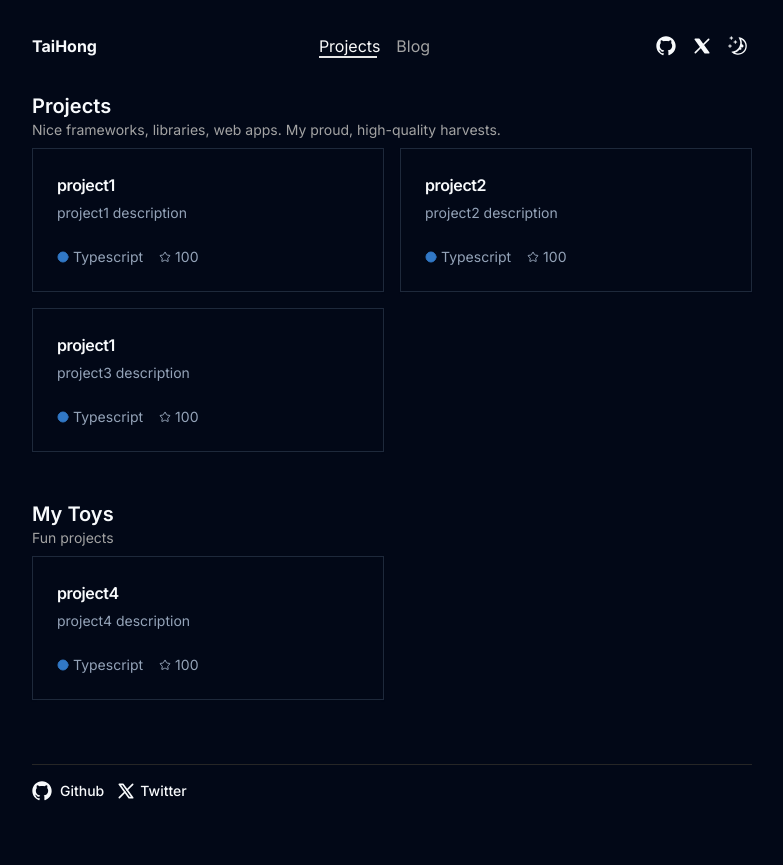
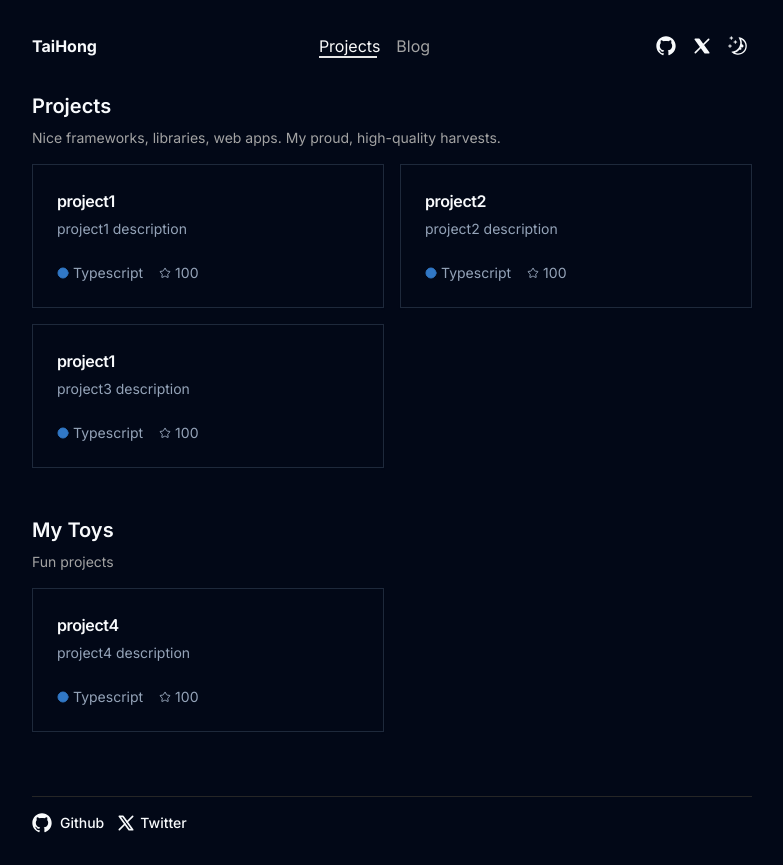
Before and after one commit to xXQiuChenXx/QiuChen, a Next.js app: page /projects in a window 1280 px wide. Shown: the whole page, without its empty margins (248-1031 px from the left). Before the commit the page ends 833 px from the top, so only its background shows below. Built offline with nearby package versions, Linux system fonts and the light colour scheme.

Commit message:
Project Page Decoration

```diff
--- a/src/app/projects/page.tsx
+++ b/src/app/projects/page.tsx
@@ -7,7 +7,7 @@ const Projects = () => {
     <main className="grid items-center pt-6 md:py-8 py-4 gap-12 pb-10 md:pb-12">
       {projectTags.map((tag) => {
         return (
-          <div key={tag.id}>
+          <div key={tag.id} className="flex flex-col gap-2">
             <h1 className="font-semibold text-xl">{tag.name}</h1>
             <p className="text-sm text-neutral-400 mb-2">{tag.description}</p>
             <div className="grid grid-cols-1 gap-4 md:grid-cols-2">
```
